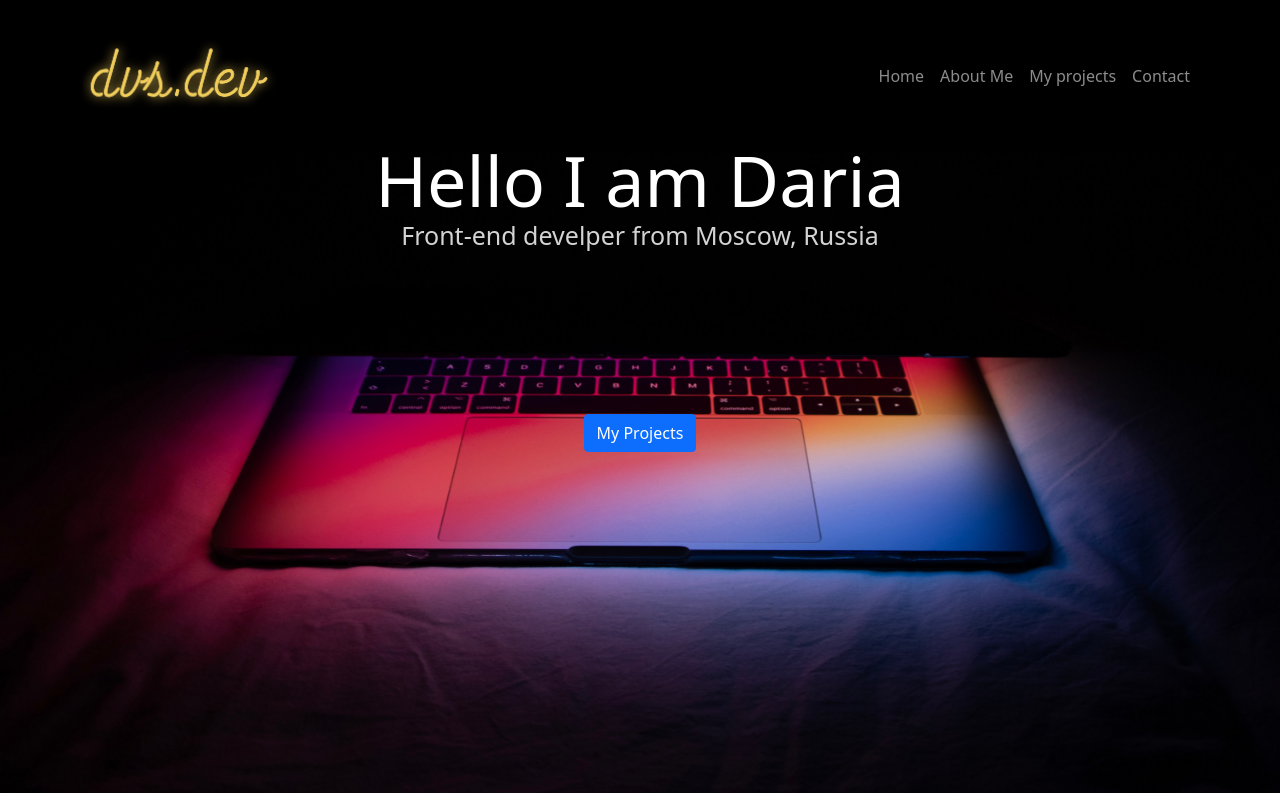
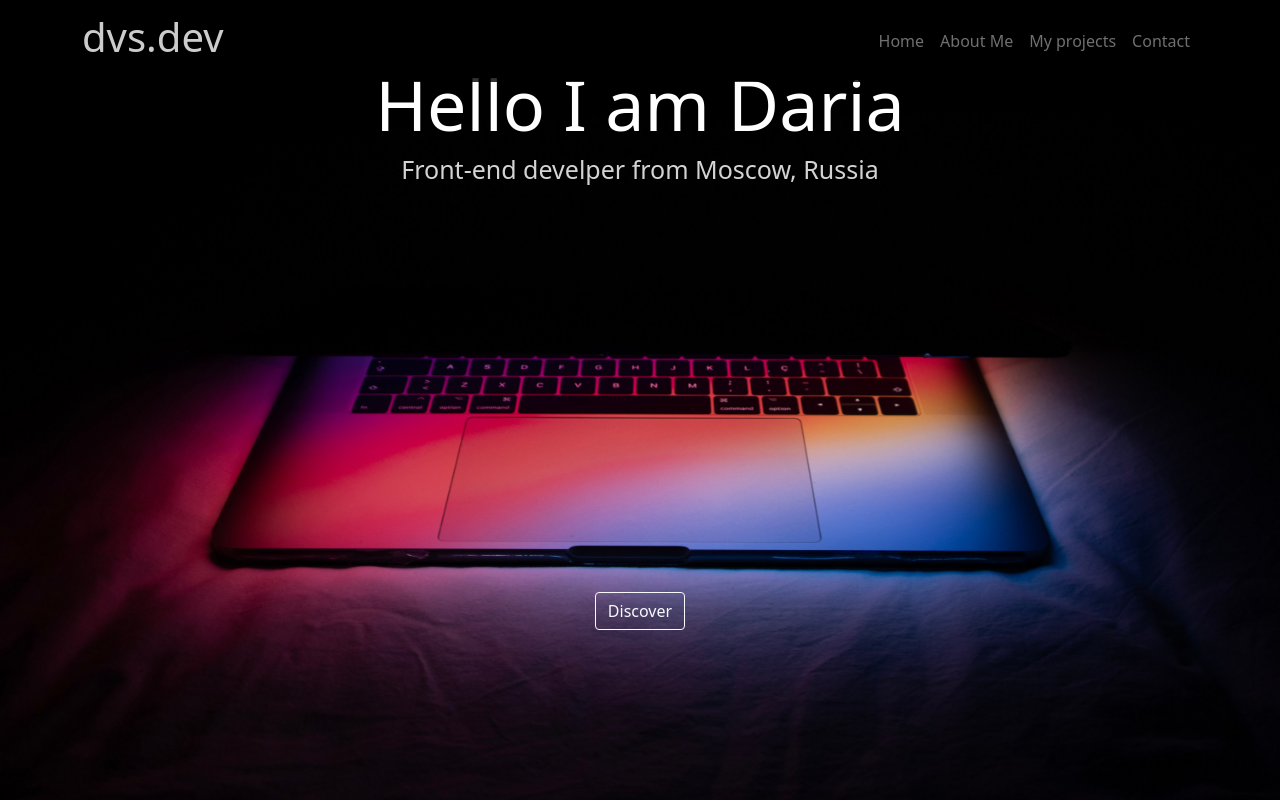
Before and after one commit to dvsdevious/portfolio, a React (Create React App) app: page / in a window 1280 px wide. Shown: the top 800 px of the page. Built offline with nearby package versions, Linux system fonts and the light colour scheme.

Commit message:
hero page changes

```diff
--- a/src/App.js
+++ b/src/App.js
@@ -3,6 +3,9 @@ import 'bootstrap/dist/css/bootstrap.min.css';
 import {BrowserRouter as Router, Routes, Route} from "react-router-dom"
 import Header from "./components/Header"
 import Home from "./components/pages/Home"
+import About from "./components/pages/About"
+import Projects from "./components/pages/Projects"
+import Contact from "./components/pages/Contact"
 
 function App() {
   return (
@@ -11,9 +14,9 @@ function App() {
       <Header/>
       <Routes>
         <Route path="/" element={<Home/>}></Route>
-        <Route path="/about" element={<Home/>}></Route>
-        <Route path="/projects" element={<Home/>}></Route>
-        <Route path="/contact" element={<Home/>}></Route>
+        <Route path="/about" element={<About/>}></Route>
+        <Route path="/projects" element={<Projects/>}></Route>
+        <Route path="/contact" element={<Contact/>}></Route>
       </Routes>
     </Router>
     </>
--- a/src/components/CardItem.js
+++ b/src/components/CardItem.js
@@ -9,7 +9,7 @@ function CardItem(props) {
           <figure className='cards__item__pic-wrap' data-category={props.label}>
             <img
               className='cards__item__img'
-              alt='Travel Image'
+              alt='Project'
               src={props.src}
             />
           </figure>
--- a/src/components/Cards.css
+++ b/src/components/Cards.css
@@ -14,7 +14,6 @@
     max-width: 1120px;
     width: 90%;
     margin: 0 auto;
-    background-color: lightslategray;
   }
   .cards__wrapper {
     position:static;
--- a/src/components/Cards.js
+++ b/src/components/Cards.js
@@ -5,7 +5,7 @@ import "./Cards.css"
 function Cards() {
     return (
         <div className="cards">
-            <h1>Check out these</h1>
+            <h1>Check out the projects I've created</h1>
             <div className="cards__container">
                 <div className="cards__wrapper">
                 <ul className='cards__items'>
--- a/src/components/Header.css
+++ b/src/components/Header.css
@@ -1,3 +1,4 @@
 .color-nav {
     background-color: black;
+    opacity:80%;
 }
--- a/src/components/Header.js
+++ b/src/components/Header.js
@@ -1,7 +1,6 @@
 import React from "react";
 import {Navbar, Nav, Container} from "react-bootstrap"
 import "./Header.css"
-import Logo from "./Logo";
 
 export default function Header () {
 
@@ -10,13 +9,13 @@ export default function Header () {
         <Navbar variant="dark" className="color-nav">
             <Container>
                 <Navbar.Brand href="#home">
-                    <Logo/>
+                    <h1>dvs.dev</h1>
                 </Navbar.Brand>
                 <Nav className="ml-auto">
-                    <Nav.Link href="#home">Home</Nav.Link>
-                    <Nav.Link href="#features">About Me</Nav.Link>
-                    <Nav.Link href="#pricing">My projects</Nav.Link>
-                    <Nav.Link href="#pricing">Contact</Nav.Link>
+                    <Nav.Link href="/">Home</Nav.Link>
+                    <Nav.Link href="/about">About Me</Nav.Link>
+                    <Nav.Link href="/projects">My projects</Nav.Link>
+                    <Nav.Link href="/contact">Contact</Nav.Link>
                 </Nav>
             </Container>
         </Navbar>
--- a/src/components/HeroSection.css
+++ b/src/components/HeroSection.css
@@ -1,5 +1,5 @@
 .hero-container {
-    height: 80vh;
+    height: 100vh;
     width: 100%;
     display: flex;
     flex-direction: column;
@@ -10,13 +10,13 @@
 .hero-container h1 {
     color: white;
     font-size: 70px;
-    margin-top: -15px;
+    margin-top: -20px;
 }
 
 .hero-container h2 {
     color: lightgray;
     font-size: 25px;
-    margin-top: -10px;
+    margin-top: 0px;
 }
 
   .hero-btns {
@@ -24,7 +24,7 @@
   }
 
   .hero-btns .btn {
-    margin: 6px;
+    margin: 250px;
   }
 
   .fa-play-circle {
--- a/src/components/HeroSection.js
+++ b/src/components/HeroSection.js
@@ -18,12 +18,7 @@ export default function HeroSection() {
             <h1> Hello I am Daria</h1>
             <h2>Front-end develper from Moscow, Russia</h2>
             <div className="hero-btns">
-                <Button
-                className="btns"
-                buttonStyle="btn--outline"
-                buttonsize="btn--large">
-                My Projects
-                </Button>
+                <Button variant="outline-light">Discover</Button>
             </div>
         </div>
     )
--- a/src/components/Logo.js
+++ b/src/components/Logo.js
@@ -13,7 +13,7 @@ export default function Logo() {
 
 return (
     <div>
-      <div id="logo" style={{ width: 225 }} />
+      <div id="logo" style={{ width: 150 }} />
     </div>
   );
 }
```
Also changed, not shown: src/components/pages/Contact.js (added).
